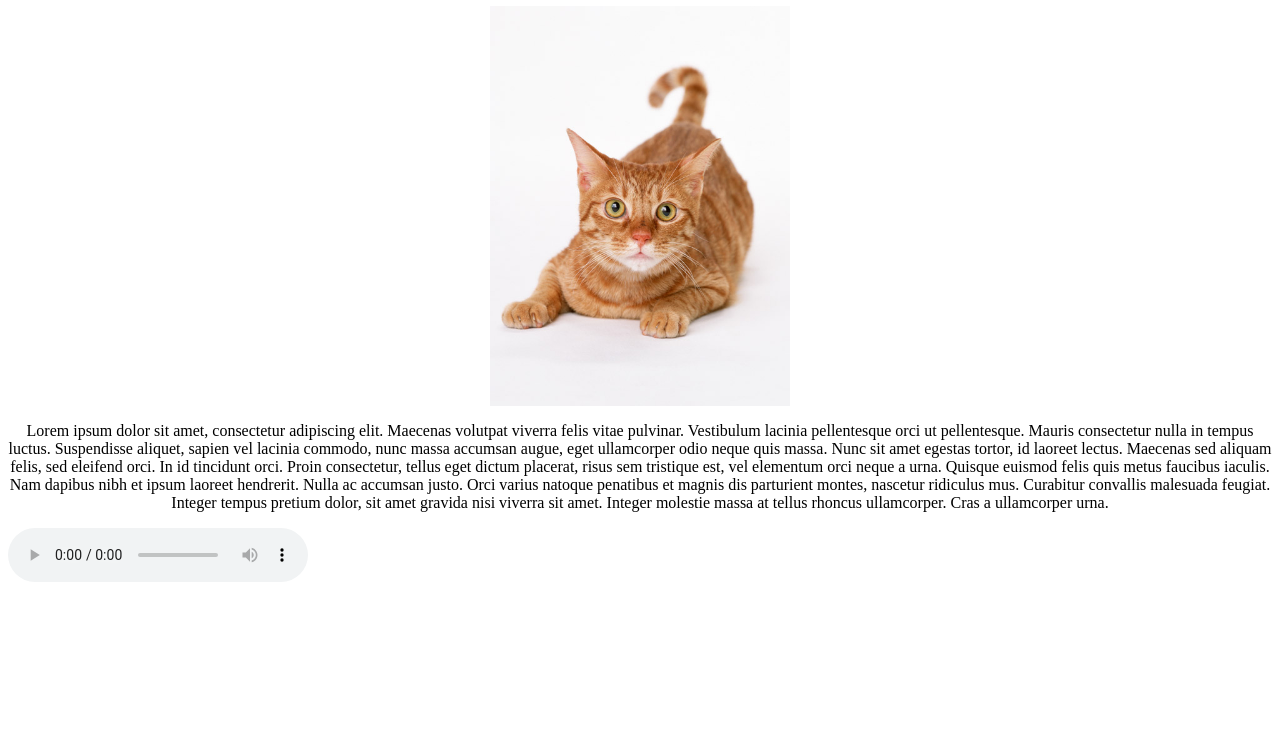
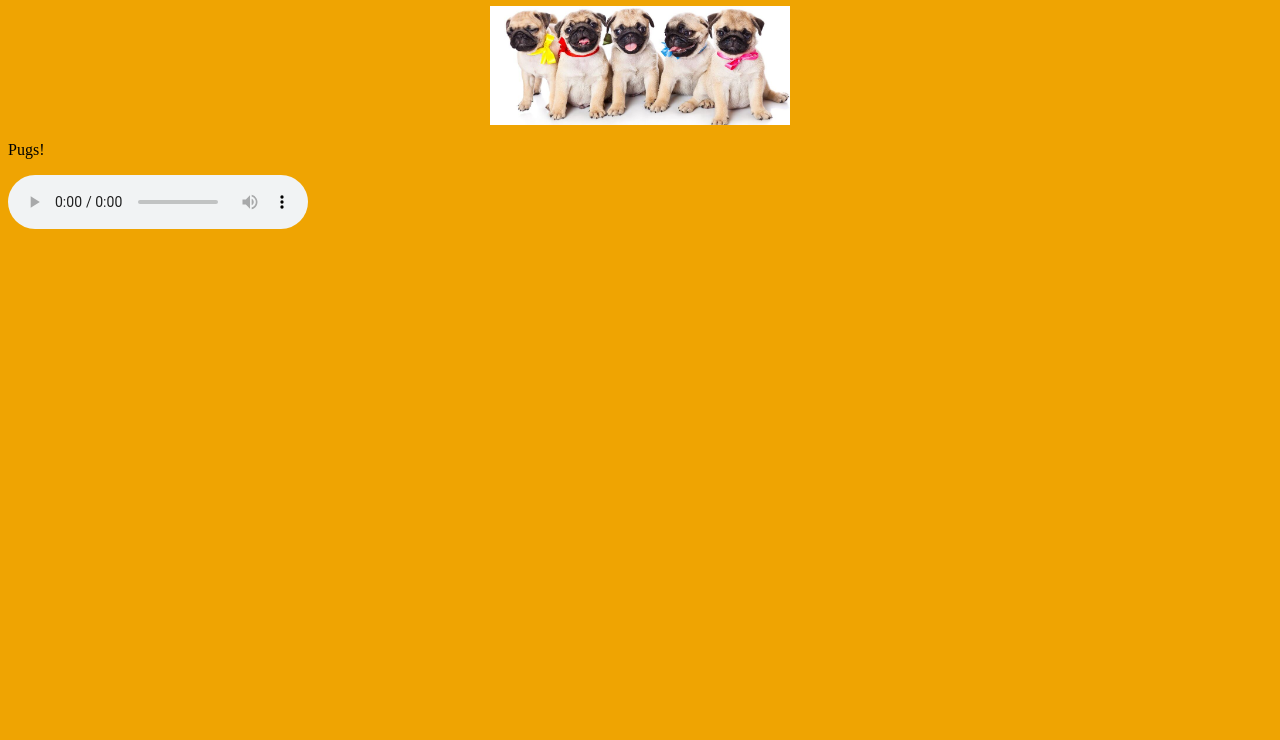
Before and after one commit to intuit-code-camp/code-camp-2019, a plain HTML site: page student4/student4.html in a window 1280 px wide. Shown: the part 60-800 px from the top of the page. Drawn offline with Linux system fonts and the light colour scheme.

Commit message:
Student 2

```diff
--- a/student4/student4.html
+++ b/student4/student4.html
@@ -3,22 +3,10 @@
     <body>
         <h1 class="header"> Header </h1>
 
-        <img class="image" src="../img/cat.jpg"></img>
+        <img class="image" src="./pug.jpg"></img>
 
         <p class="paragraph">
-            Lorem ipsum dolor sit amet, consectetur adipiscing elit.
-            Maecenas volutpat viverra felis vitae pulvinar. Vestibulum lacinia pellentesque orci
-            ut pellentesque. Mauris consectetur nulla in tempus luctus. Suspendisse aliquet,
-            sapien vel lacinia commodo, nunc massa accumsan augue, eget ullamcorper
-            odio neque quis massa. Nunc sit amet egestas tortor, id laoreet lectus.
-            Maecenas sed aliquam felis, sed eleifend orci. In id tincidunt orci. Proin
-            consectetur, tellus eget dictum placerat, risus sem tristique est, vel elementum orci
-            neque a urna. Quisque euismod felis quis metus faucibus iaculis. Nam dapibus
-            nibh et ipsum laoreet hendrerit. Nulla ac accumsan justo. Orci varius natoque
-            penatibus et magnis dis parturient montes, nascetur ridiculus mus. Curabitur
-            convallis malesuada feugiat. Integer tempus pretium dolor, sit amet gravida
-            nisi viverra sit amet. Integer molestie massa at tellus rhoncus ullamcorper.
-            Cras a ullamcorper urna.
+         Pugs!
         </p>
         <!--
         <button class="button" onclick="myFunction()">Button</button>
@@ -47,8 +35,14 @@
     </body>
 
     <style>
-        .header {
-            text-align: center;
+
+	body{
+background-color:#efa402 ;
+
+	}
+
+        .header { text-align:;
+
         }
 
         .image {
@@ -56,9 +50,10 @@
             display: block;
             margin-left: auto;
             margin-right: auto;
+
         }
 
-        .paragraph {
+        .paragraph {# pug
             text-align: center;
         }
 
```
Also changed, not shown: student4/pug.jpg (added).
